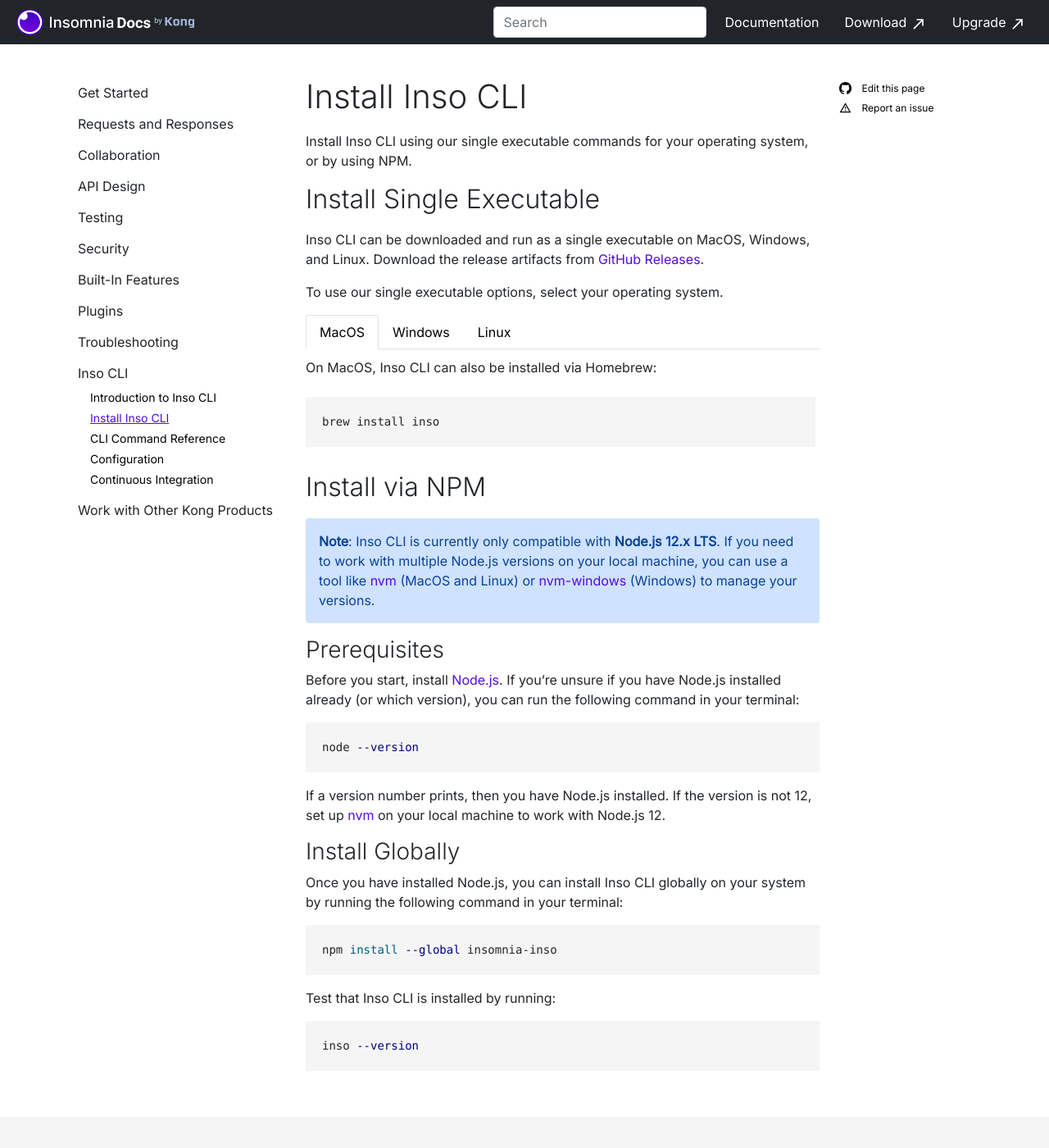
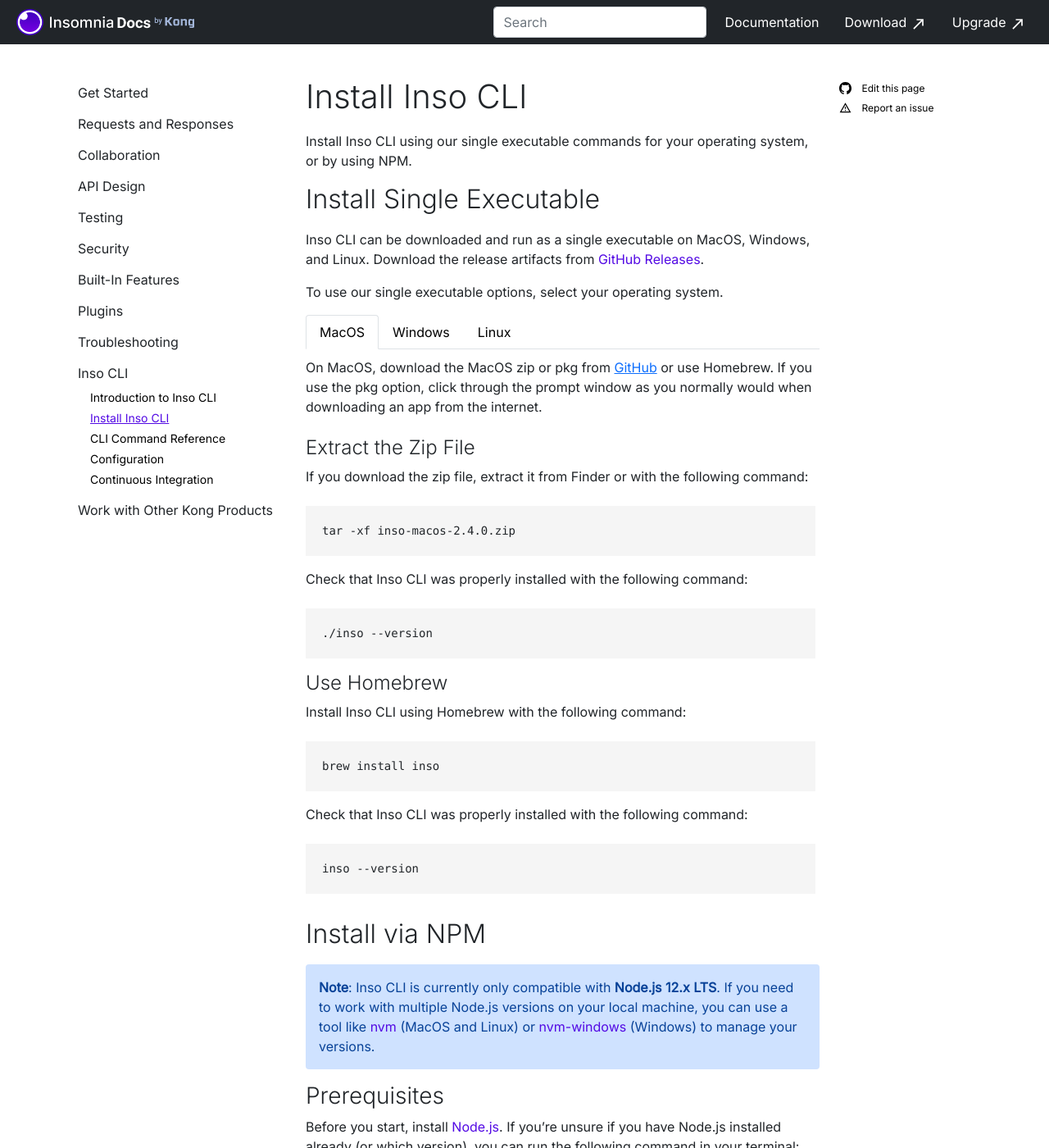
Before and after one commit to Kong/insomnia-docs, a Jekyll site: the page built from docs/inso-cli/install.md, in a window 1280 px wide and 1400 px high. Shown: the whole window at 82% size. Built offline with Jekyll 4.4.1, drawn with Linux system fonts in a browser that asks for light colours; comment, search, counter and statistics services are not loaded.

Commit message:
add extract and version commands

```diff
--- a/docs/inso-cli/install.md
+++ b/docs/inso-cli/install.md
@@ -22,19 +22,37 @@
 </nav>
 <div class="tab-content" id="nav-tabContent">
   <div class="tab-pane fade show active" id="nav-home" role="tabpanel" aria-labelledby="nav-home-tab">
-  On MacOS, Inso CLI can also be installed via Homebrew:
+  On MacOS, download the MacOS zip or pkg from <a href="https://github.com/Kong/insomnia/releases/tag/lib%402.4.0">GitHub</a> or use Homebrew. If you use the pkg option, click through the prompt window as you normally would when downloading an app from the internet.
+<br/><br/>
+<h4>Extract the Zip File</h4>
+If you download the zip file, extract it from Finder or with the following command:
+<br/><br/>
+<pre class="highlight"><code>tar -xf inso-macos-2.4.0.zip</code></pre>
+  Check that Inso CLI was properly installed with the following command:
+<br/><br/>
+<pre class="highlight"><code>./inso --version</code></pre>
+<h4>Use Homebrew</h4>
+Install Inso CLI using Homebrew with the following command:
 <br/><br/>
 <pre class="highlight"><code>brew install inso</code></pre>
+Check that Inso CLI was properly installed with the following command:
+<br/><br/>
+<pre class="highlight"><code>inso --version</code></pre>
   </div>
   <div class="tab-pane fade" id="nav-profile" role="tabpanel" aria-labelledby="nav-profile-tab">
-  On Windows, extract the executable using <a href="https://www.7-zip.org/">7zip</a>, or via the command prompt:
+  On Windows, download the Windows zip file from <a href="https://github.com/Kong/insomnia/releases/tag/lib%402.4.0">GitHub</a>. Then, extract the executable using <a href="https://www.7-zip.org/">7zip</a>, or via the following command:
   <br/><br/>
-<pre class="highlight"><code>tar -xf inso-windows-2.4.0.zip
-./inso --version</code></pre>
+<pre class="highlight"><code>tar -xf inso-windows-2.4.0.zip</code></pre>
+Check that Inso CLI was properly installed with the following command:
+<br/><br/>
+<pre class="highlight"><code>./inso --version</code></pre>
   </div>
-  <div class="tab-pane fade" id="nav-contact" role="tabpanel" aria-labelledby="nav-contact-tab">On Linux, download the Linux tar file from <a href="https://github.com/Kong/insomnia/releases/tag/lib%402.4.0">GitHub</a>. Extract the file by using the following command where <code>{name}</code> is the tar file name:
+  <div class="tab-pane fade" id="nav-contact" role="tabpanel" aria-labelledby="nav-contact-tab">On Linux, download the Linux tar file from <a href="https://github.com/Kong/insomnia/releases/tag/lib%402.4.0">GitHub</a>. Extract the file by using the following command:
   <br/><br/>
-  <pre class="highlight"><code>tar -xf {name}.tar.xz</code></pre>
+  <pre class="highlight"><code>tar -xf inso-linux-2.4.0.tar.xz</code></pre>
+  Check that Inso CLI was properly installed with the following command:
+<br/><br/>
+<pre class="highlight"><code>./inso --version</code></pre>
   </div>
 </div>
 
```
